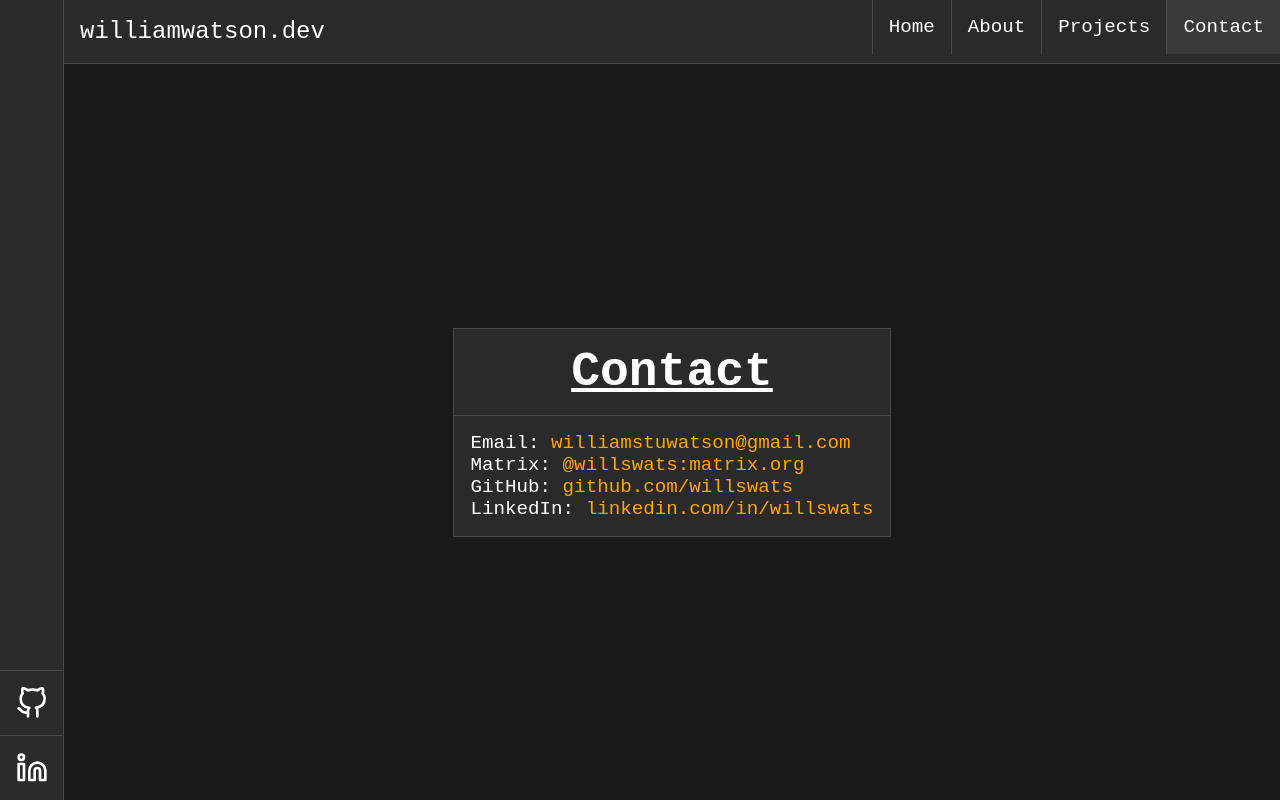
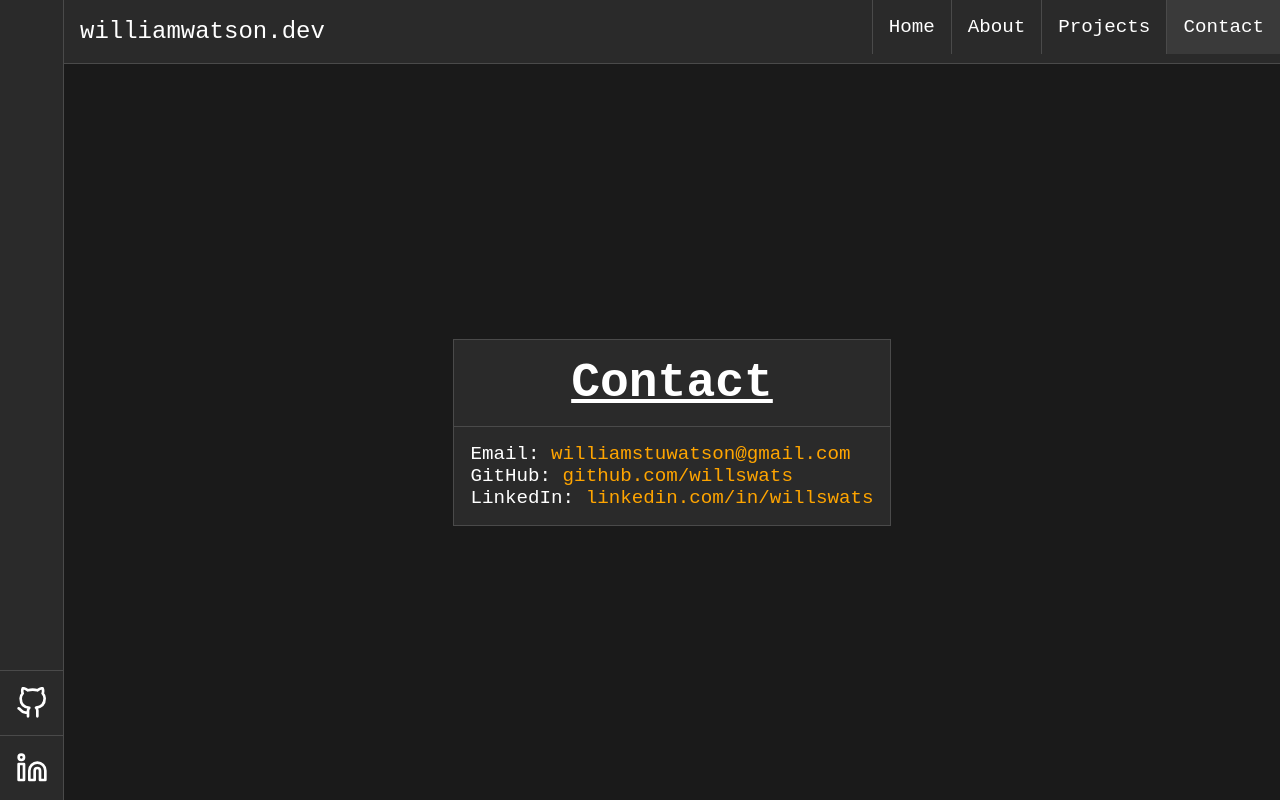
Before and after one commit to willswats/williamwatson, a SvelteKit app: page /contact in a window 1280 px wide. Built offline with nearby package versions, Linux system fonts and the light colour scheme.

Commit message:
chore: remove matrix link
don't use it enough

```diff
--- a/src/routes/contact/+page.svelte
+++ b/src/routes/contact/+page.svelte
@@ -11,13 +11,6 @@
 	<PageH1>Contact</PageH1>
 	<section>
 		<p>Email: <a href="mailto:williamstuwatson@gmail.com">williamstuwatson@gmail.com</a></p>
-		<p>
-			Matrix: <a
-				target="_blank"
-				rel="noopener noreferrer"
-				href="https://matrix.to/#/@willswats:matrix.org">@willswats:matrix.org</a
-			>
-		</p>
 		<p>
 			GitHub: <a target="_blank" rel="noopener noreferrer" href="https://github.com/willswats"
 				>github.com/willswats</a
```
